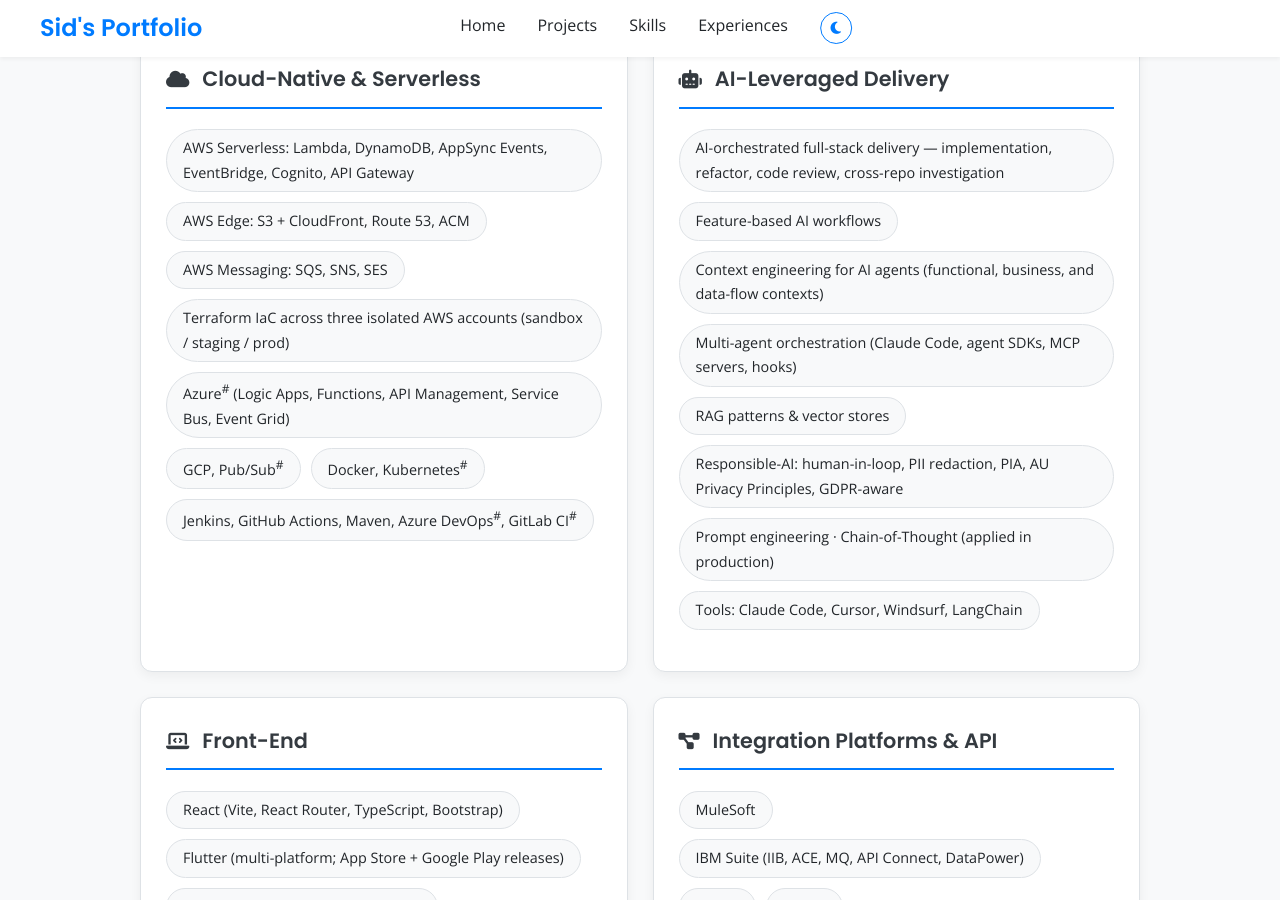
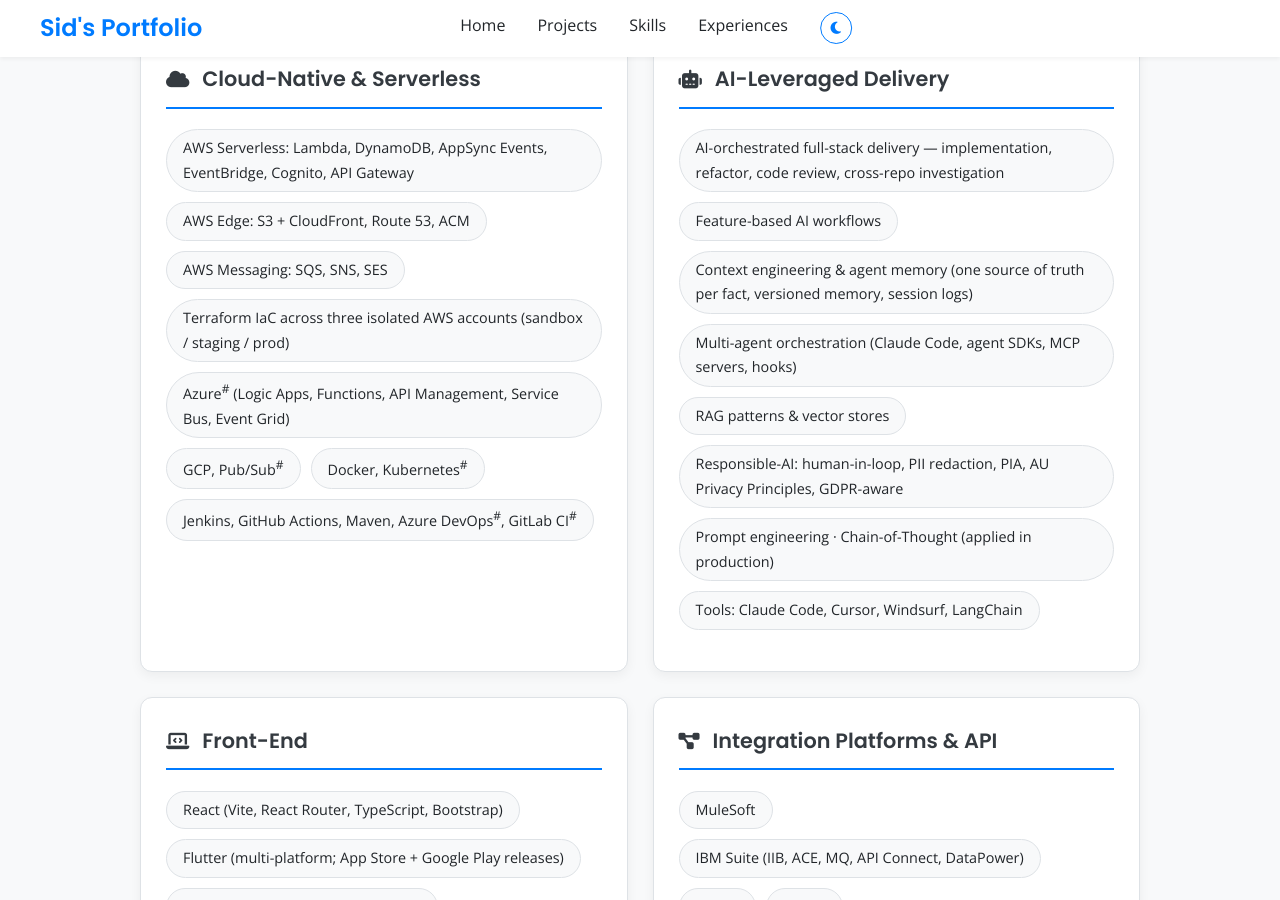
Before and after one commit to sid-inthub/sid-inthub.github.io, a Jekyll site: the page built from index.md, in a window 1280 px wide and 900 px high, scrolled down 2814 px. Built offline with Jekyll 4.4.1, drawn with Linux system fonts in a browser that asks for light colours.

Commit message:
content: the knowledge layer replaces the vague context-engineering lines
Experience and Projects said "Practiced context engineering for AI agents
— maintaining functional, business, and data-flow contexts". They now
describe the knowledge layer as sid.inthub.com.au does: one source of
truth per fact, version-controlled memory kept with each repo, a log at
the end of every working session, and every lesson turned into a rule.
Skills: "Context engineering & agent memory". Principles only.

Co-Authored-By: Claude Opus 5.5 <noreply@anthropic.com>

```diff
--- a/_includes/section-experience.html
+++ b/_includes/section-experience.html
@@ -34,8 +34,10 @@
                             ~5,000 commits in 2026 across 30 repositories, 85%+ co-authored with Claude Code, with 140+
                             repository-specific agent skills, a cross-repo contracts registry, and multi-agent
                             verification.</li>
-                        <li>Practiced context engineering for AI agents &mdash; maintaining functional, business, and
-                            data-flow contexts so AI delivery stays grounded in the product.</li>
+                        <li>Designed the <strong>knowledge layer</strong> that carries context across hundreds of agent
+                            sessions &mdash; one source of truth per fact, version-controlled memory kept with the repo
+                            it belongs to, a log at the end of every working session, and every lesson turned into a
+                            rule.</li>
                         <li>Established <strong>human-in-loop governance</strong> for AI delivery &mdash; a human merge
                             gate on every promotion; agents never deploy.</li>
                         <li>Shipped the Flutter staff app to the App Store and Google Play with a Fastlane-based release
--- a/_includes/section-projects.html
+++ b/_includes/section-projects.html
@@ -52,8 +52,8 @@
                                 <li>Branch-based PR-promotion model (<code>aidev</code> &rarr; <code>dev</code> &rarr;
                                     <code>test</code> &rarr; <code>main</code>) with CI/CD across web + mobile.
                                 </li>
-                                <li>Practiced context engineering for AI agents &mdash; maintaining functional, business,
-                                    and data-flow contexts to keep AI delivery grounded in the product.</li>
+                                <li>Knowledge that carries over between agent sessions: one source of truth per fact,
+                                    version-controlled memory and a log at the end of every session.</li>
                             </ul>
                         </div>
                     </div>
--- a/_includes/section-skills.html
+++ b/_includes/section-skills.html
@@ -23,7 +23,8 @@
                 <li>AI-orchestrated full-stack delivery &mdash; implementation, refactor, code review, cross-repo
                     investigation</li>
                 <li>Feature-based AI workflows</li>
-                <li>Context engineering for AI agents (functional, business, and data-flow contexts)</li>
+                <li>Context engineering &amp; agent memory (one source of truth per fact, versioned memory, session
+                    logs)</li>
                 <li>Multi-agent orchestration (Claude Code, agent SDKs, MCP servers, hooks)</li>
                 <li>RAG patterns &amp; vector stores</li>
                 <li>Responsible-AI: human-in-loop, PII redaction, PIA, AU Privacy Principles, GDPR-aware</li>
```
